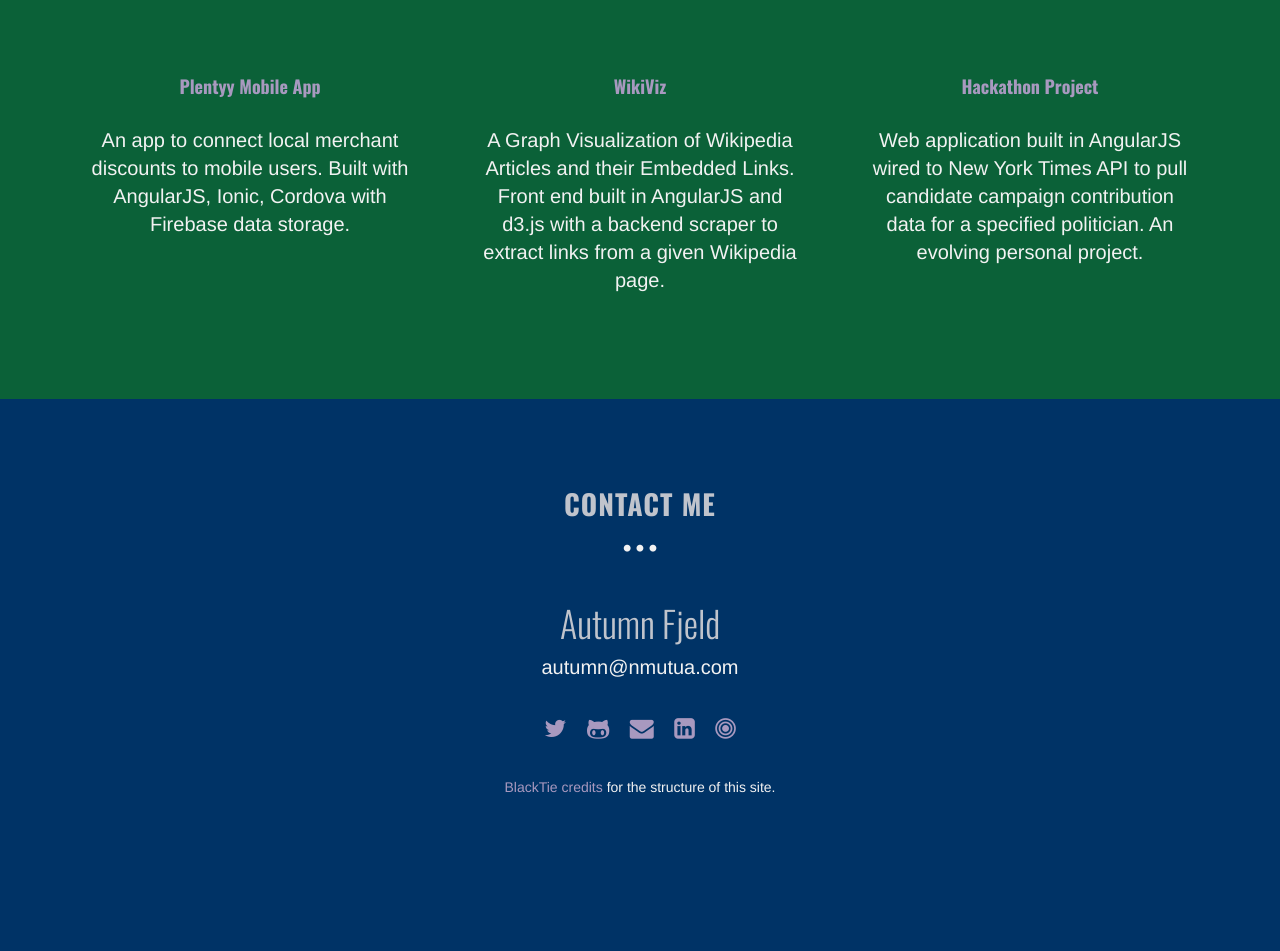
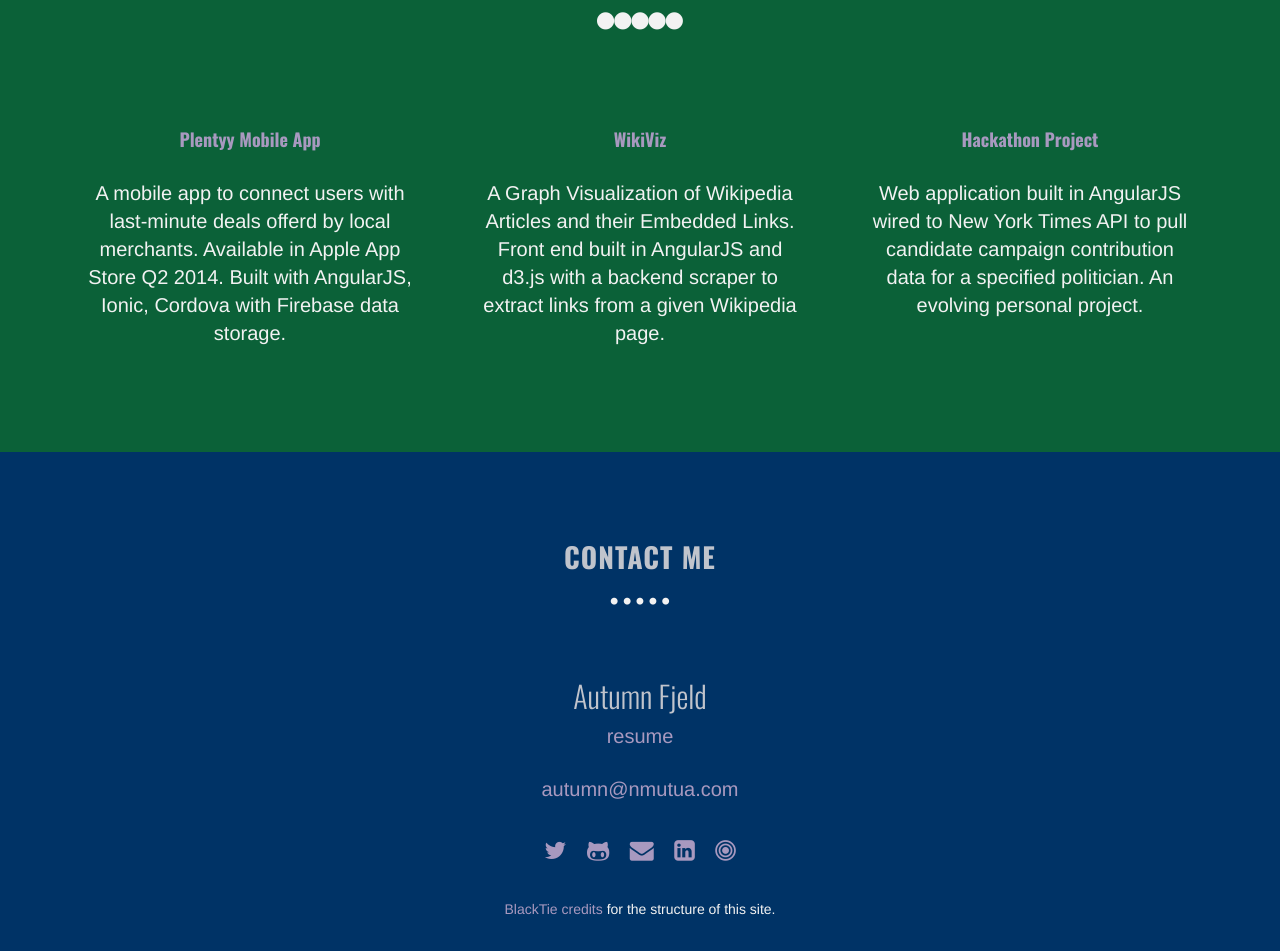
Before and after one commit to autumnfjeld/nmutua, a plain HTML site: page index.html in a window 1280 px wide. Shown: the part 1652-2603 px from the top of the page. Before the commit the page ends 2548 px from the top, so only its background shows below. Drawn offline with nearby package versions, Linux system fonts and the light colour scheme.

Commit message:
Update index

```diff
--- a/index.html
+++ b/index.html
@@ -45,7 +45,7 @@
       <a href="#portfolio" class="smoothScroll">Projects</a>
 			<a href="http://blog.nmutua.com" class="smoothScroll">Blog</a>
 
-      <a href="http://nmutua.com/resume/AutumnFjeld_Software_Resume_2014_03.pdf" target="_blank" class="smoothScroll">Resume</a>
+      <a href="http://nmutua.com/assets/resume/AutumnFjeld_Resume.pdf" target="_blank" class="smoothScroll">Resume</a>
       <a href="#contact" class="smoothScroll">Contact</a>
 			<a href="https://twitter.com/autaut" target="_blank">
         <i class="icon-twitter"></i></a>
@@ -55,7 +55,7 @@
         <i class="icon-envelope"></i></a>
       <a href="https://www.linkedin.com/profile/view?id=7000522&trk=nav_responsive_tab_profile" target="_blank">
         <i class="fa fa-linkedin-square"></i></a>
-      <a href="http://nmutua.com/resume/AutumnFjeld_Software_Resume_2014_03.pdf" target="_blank">
+      <a href="http://nmutua.com/assets/resume/AutumnFjeld_Resume.pdf" target="_blank">
         <i class="fa fa-bullseye"></i></a>
 		</div>
 
@@ -94,7 +94,7 @@
 		<div class="container">
 			<div class="row">
 				<h3>ABOUT ME</h3>
-				<p class="centered"><i class="icon icon-circle"></i><i class="icon icon-circle"></i><i class="icon icon-circle"></i></p>
+				<p class="centered"><i class="icon icon-circle"></i><i class="icon icon-circle"></i><i class="icon icon-circle"></i><i class="icon icon-circle"></i><i class="icon icon-circle"></i></p>
 
 				<!-- INTRO INFORMATIO-->
 				<div class="col-md-8 col-md-offset-2">
@@ -119,10 +119,12 @@
     <div class="container">
       <div class="row mt">
         <h3 class="centered">RECENT PROJECTS</h3>
+        <p class="centered"><i class="icon icon-circle"></i><i class="icon icon-circle"></i><i class="icon icon-circle"></i><i class="icon icon-circle"></i><i class="icon icon-circle"></i></p>
+
     		<div class="col-lg-4 centered si blurb">
     			<a href="http://youtu.be/AN4371oQ8So" target="_blank">
     			<h4>Plentyy Mobile App</h4>
-    			<p>An app to connect local merchant discounts to mobile users. Built with AngularJS, Ionic, Cordova with Firebase data storage.</p>
+    			<p>A mobile app to connect users with last-minute deals offerd by local merchants. Available in Apple App Store Q2 2014.  Built with AngularJS, Ionic, Cordova with Firebase data storage.</p>
           </a>
     		</div>
     		<div class="col-lg-4 centered si blurb">
@@ -148,12 +150,12 @@
 		<div class="container">
 			<div class="row">
 				<h3>CONTACT ME</h3>
-				<p class="centered"><i class="icon icon-circle"></i><i class="icon icon-circle"></i><i class="icon icon-circle"></i></p>
-
+				<p class="centered"><i class="icon icon-circle"></i><i class="icon icon-circle"></i><i class="icon icon-circle"></i><i class="icon icon-circle"></i><i class="icon icon-circle"></i></p>
+				<br>
 				<div class="col-lg-6 col-lg-offset-3">
-					<h1> Autumn Fjeld </h1>
-
-					<p>autumn@nmutua.com</p>
+					<h2> Autumn Fjeld </h2>
+					<p><a href="http://nmutua.com/assets/resume/AutumnFjeld_Resume.pdf" target="_blank">resume</a></p>
+					<p> <a href="http://nmutua.com/assets/resume/AutumnFjeld_Resume.pdf" target="_blank"> autumn@nmutua.com </a></p>
           <div class="contact-icons">
             <a href="https://twitter.com/autaut" target="_blank">
               <i class="icon-twitter"></i></a>
@@ -163,7 +165,7 @@
               <i class="icon-envelope"></i></a>
             <a href="https://www.linkedin.com/profile/view?id=7000522&trk=nav_responsive_tab_profile" target="_blank">
               <i class="fa fa-linkedin-square"></i></a>
-            <a href="http://nmutua.com/resume/AutumnFjeld_Software_Resume_2014_03.pdf" target="_blank">
+            <a href="http://nmutua.com/assets/resume/AutumnFjeld_Resume.pdf" target="_blank">
               <i class="fa fa-bullseye"></i></a>
           </div>
           <br>
```
